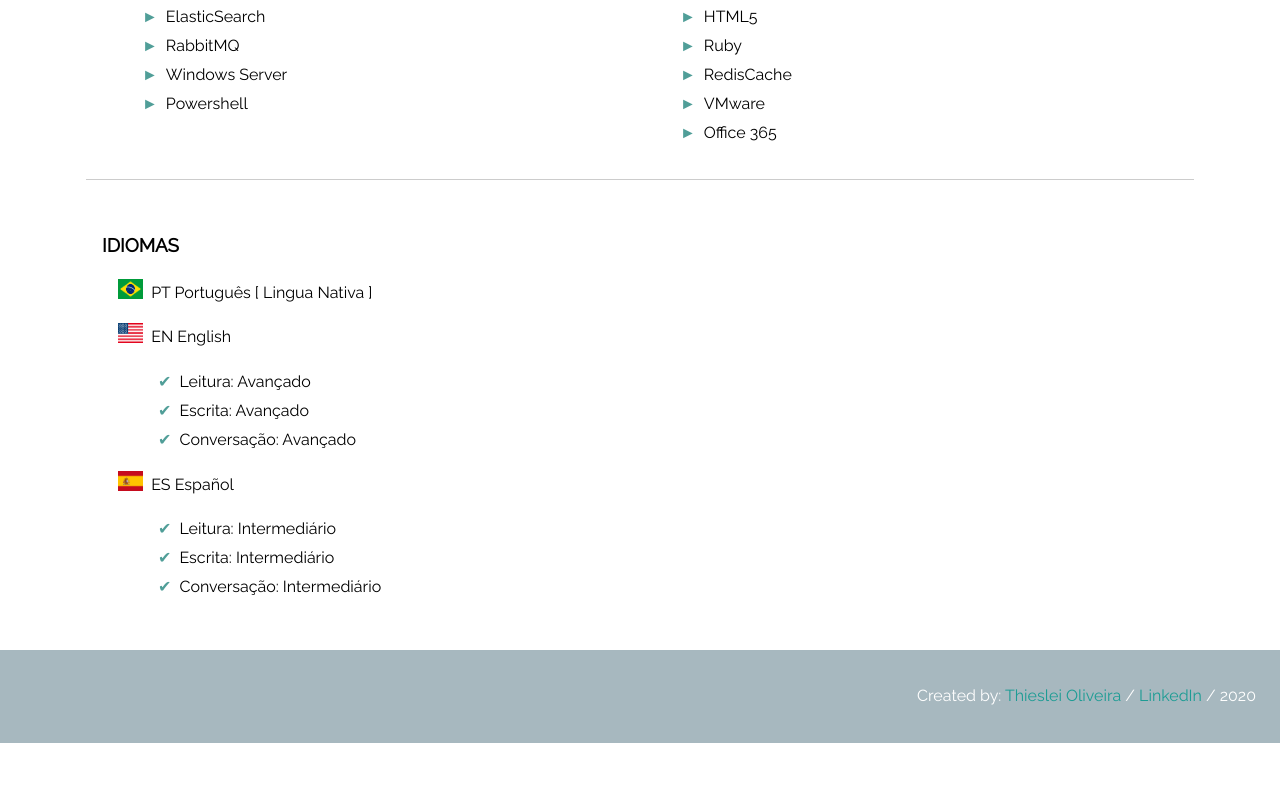
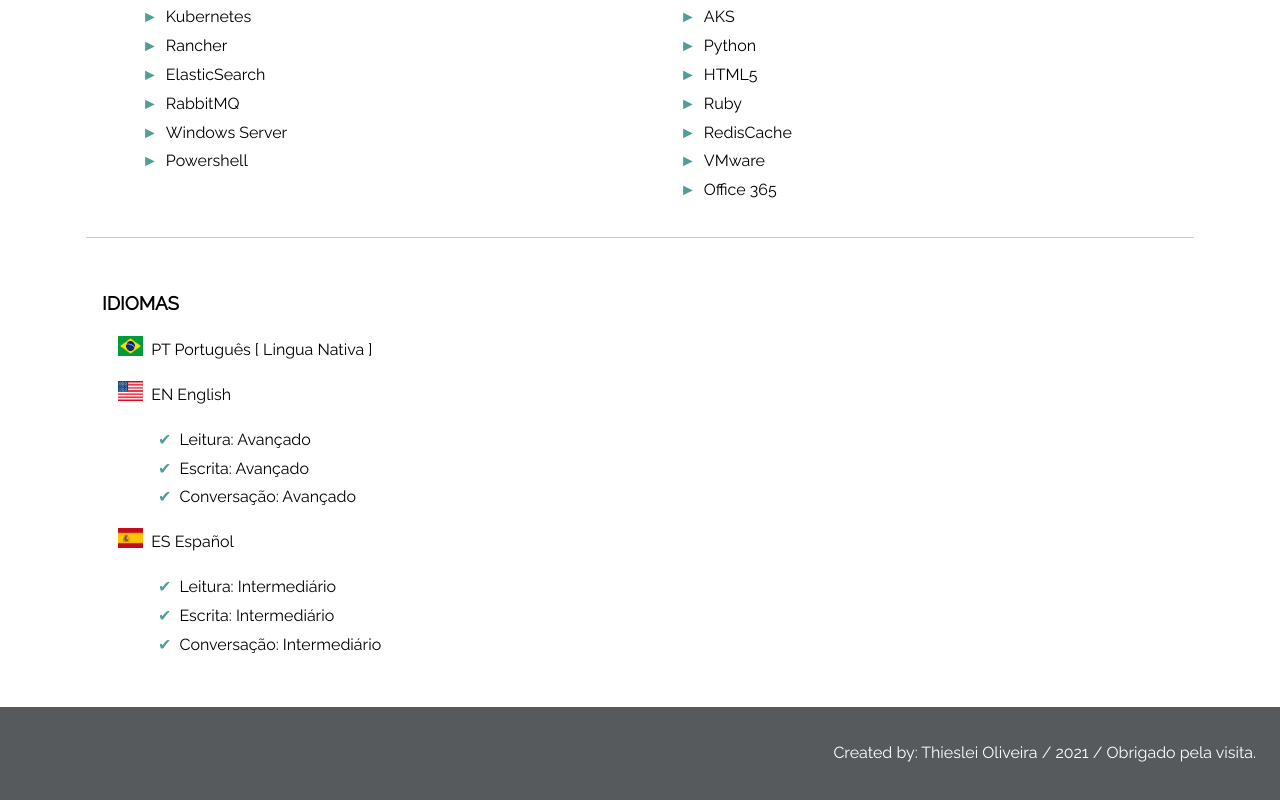
Before and after one commit to thieslei/thieslei.github.io, a plain HTML site: page index.html in a window 1280 px wide. Shown: the part 5299-6099 px from the top of the page. Before the commit the page ends 6042 px from the top, so only its background shows below. Drawn offline with Linux system fonts and the light colour scheme.

Commit message:
Change Footer Color and Message

```diff
--- a/index.html
+++ b/index.html
@@ -70,6 +70,8 @@
             <li> Participação projeto de concepção do uso de Kubernetes a nível corporativo (design, arquitetura, planejamento, implementação, sustentação, observabilidade).</li>
           </ul>
         </div>
+      </article>
+      <BR> <BR>
       <article>
         <div class='job-title'>
           <a href="https://www.neon.com.br">
@@ -104,7 +106,7 @@
           </ul>
         </div>
       </article>
-      <BR>
+      <BR> <BR>
       <article>
         <div class='job-title'>
           <a href="https://www.itau.com.br">
@@ -126,7 +128,7 @@
           </ul>
         </div>
       </article>
-      <BR>
+      <BR> <BR>
         <article>
           <div class='job-title'>
             <a href="https://www.cielo.com.br">
@@ -149,7 +151,7 @@
             </ul>
           </div>
         </article>
-        <BR>
+        <BR> <BR>
           <article>
             <div class='job-title'>
               <a href="https://www.dhl.com">
@@ -340,7 +342,7 @@
 
     </main>
   <footer>
-    <p>Created by: <a href="https://thieslei.github.io/">Thieslei Oliveira</a>  / <a href="https://www.linkedin.com/in/thieslei.oliveira/">LinkedIn</a> / 2020 </p>
+    <p>Created by: Thieslei Oliveira</a>  / 2021 / Obrigado pela visita. </p>
   </footer>
 </body>
 </html>
--- a/style.css
+++ b/style.css
@@ -154,7 +154,7 @@
 
 footer {
  padding: 1em 1.5em;
- background: #A7B8BF;
+ background: #565a5d;
  color: white;
  text-align: right;
 }
```
